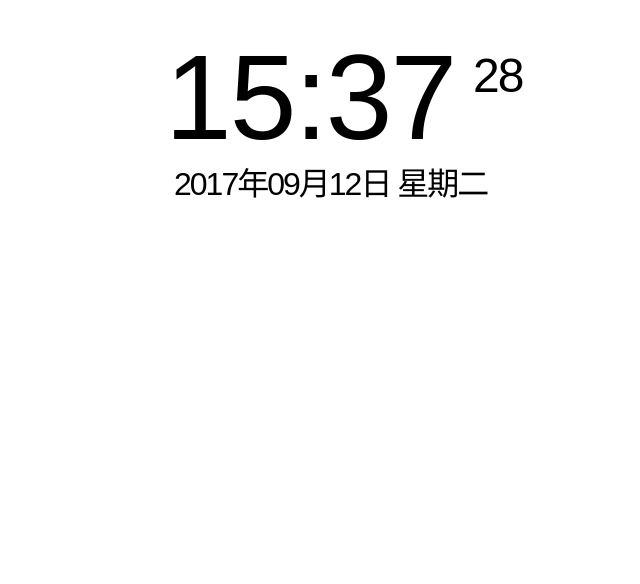
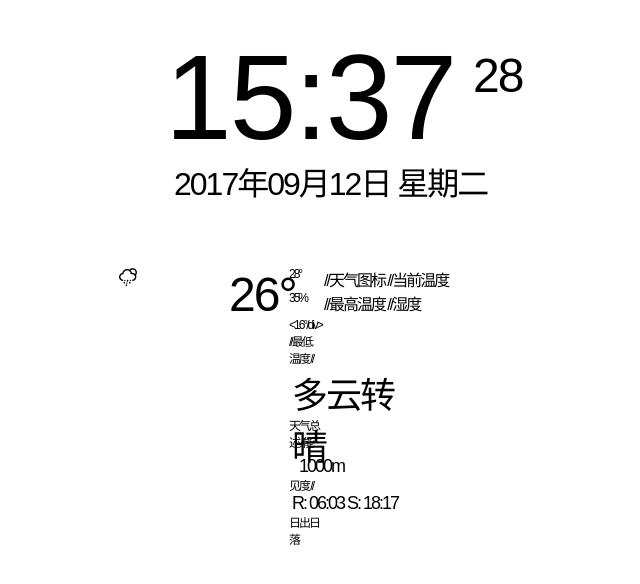
Before and after one commit to x1n9snv0/rasClock, a PHP site: page / in a window 1280 px wide. Shown: the top 584 px of the page, without its empty margins (298-938 px from the left). Run offline with PHP 8.4, Linux system fonts and the light colour scheme; some web fonts are replaced.

Commit message:
test weather pad display

```diff
--- a/css/main.css
+++ b/css/main.css
@@ -32,36 +32,92 @@ body{
     height: 142px;
     margin: 0px auto;
 }
-.hhmm{
+#hhmm{
     width: 304px;
     height: 122px;
     margin: 20px 0px 0px 12px;
     float: left;
     font-size: 120px;
 }
-.ss{
+#ss{
     width: 54px;
     height: 50px;
     margin: 40px auto auto 4px;
     float: left;
     font-size: 48px;
 }
-.date{
-    width: 378px;
+#date{
+    width: 334px;
     height: 36px;
-    margin: 8px auto 0px 64px;
+    margin: 8px 44px 0px 64px;
     float: left;
     font-size: 32px;
 }
 .weather{
-    height: 38px;
-    margin: 10px auto auto 43px;
+    width: 336px;
+    height: 90px;
+    margin: 64px 64px 0px 0px;
+    padding: 9px 0px 0px 9px;
     float: left;
+}
+#wi{
+    width: 100px;
+    height: 100px;
+    float: left;
+}
+#ct{
+    width: 50px;
+    height: 50px;
+    float: left;
+    margin: 0px 10px;
+    font-size: 48px;
+}
+#ht{
+    width: 30px;
+    height: 14px;
+    float: left;
+    margin: 0px 5px 3px 0px;
+    font-size: 12px
+}
+#hu{
+    width: 30px;
+    height: 16px;
+    float: left;
+    margin: 0px 5px 0px 0px;
+    font-size: 12px
+}
+#lt{
+    width: 30px;
+    height: 14px;
+    float: left;
+    margin: 3px 5px 0px 0px;
+    font-size: 12px
+}
+#su{
+    width: 130px;
+    height: 50px;
+    float: left;
+    margin: 0px 3px;
+    font-size: 36px;
+}
+#vi{
+    width: 85px;
+    height: 20px;
+    float: left;
+    margin: 6px 5px 0px 10px;
     font-size: 18px;
 }
-#showtime{
-    margin: 0 auto;
-    position: relative;
-    top: 25%;
-    font-size: 98px;
+#rs{
+    width: 130px;
+    height: 20px;
+    float: left;
+    margin: 0px 3px;
+    font-size: 18px;
 }
+#tip{
+    width: 220px;
+    height: 20px;
+    float: left;
+    margin: 4px 6px 0px 10px;
+    font-size: 18px;
+}
--- a/index.php
+++ b/index.php
@@ -74,10 +74,20 @@
     <script type="text/javascript">driver();</script>
     <div class="time_area">
         <div class="hhmmss">
-            <div class="hhmm" id="hhmm">23:16</div>
-            <div class="ss" id="ss">19</div>
+            <div id="hhmm">23:16</div>
+            <div id="ss">19</div>
         </div>
-        <div class="date" id="date">2017年9月13日</div>
+        <div id="date">2017年9月13日</div>
+        <div class="weather">
+            <div id="wi"><i class="wi wi-night-sleet"></i></div> //天气图标
+            <div id="ct">26&#176;</div> //当前温度
+            <div id="ht">28&#176;</div> //最高温度
+            <div id="hu">35%</div> //湿度
+            <div id="lt"><16&#176;/div> //最低温度
+            <div id="su">多云转晴</div> //天气总述
+            <div id="vi">1000m</div> //能见度
+            <div id="rs">R: 06:03 S: 18:17</div> //日出日落
+        </div>
     </div>
 </body>
 
```
